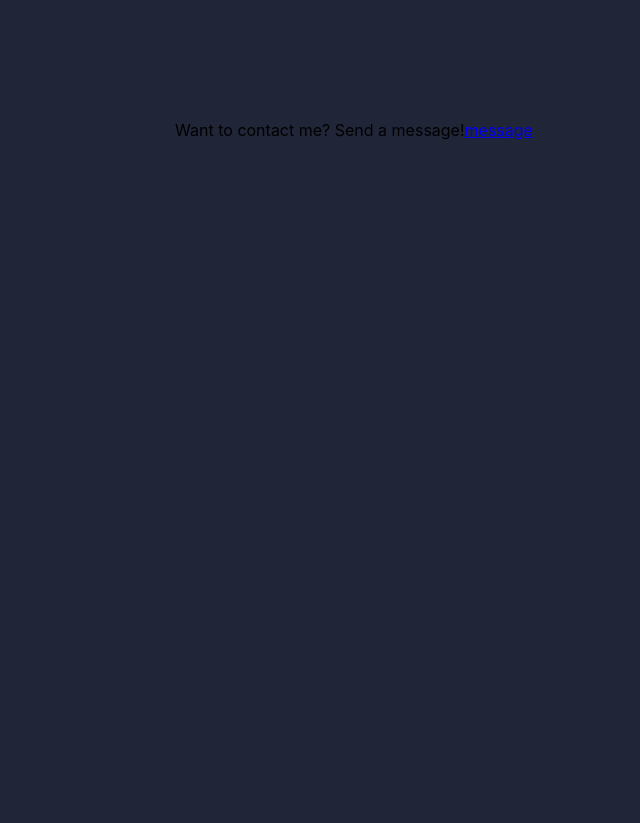
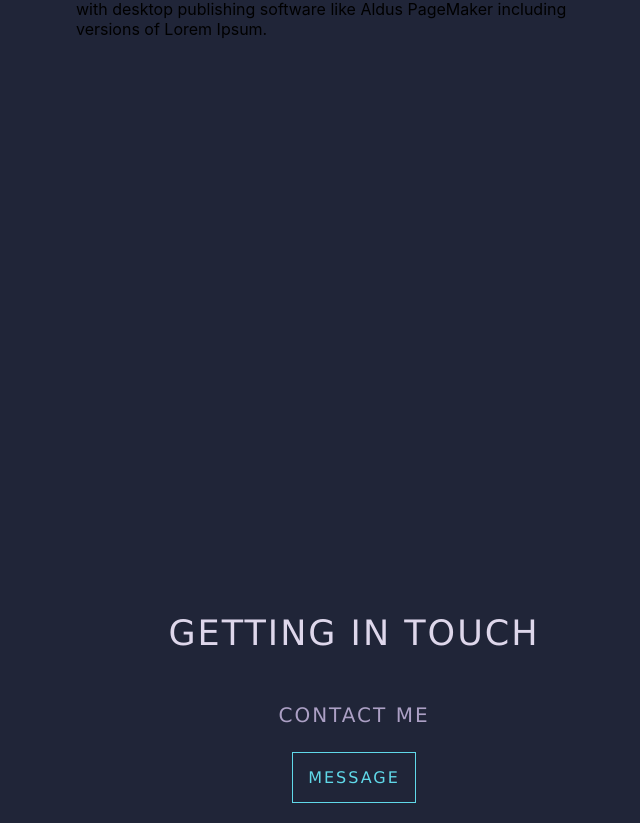
Before and after one commit to cindered/portfolio, a React (Create React App) app: page / in a window 1280 px wide. Shown: the part 1655-2478 px from the top of the page, without its empty margins (286-926 px from the left). Built offline with nearby package versions, Linux system fonts and the light colour scheme.

Commit message:
Additional Content
- Contact page styling
- Mail button
- Some transitions

```diff
--- a/src/App.css
+++ b/src/App.css
@@ -55,7 +55,7 @@ body {
 
 .nav-links li > .active {
   color: #ded7eb;
-  transition: 0.2s;
+  transition: 0.1s;
 }
 
 .about-container {
@@ -98,6 +98,7 @@ body {
 .projects-container{
   height: 100vh;
   width: 45%;
+  justify-content: center;
   display: flex;
   flex-direction: column;
   margin-left: auto;
@@ -139,7 +140,7 @@ body {
   transition: 0.2s;
 }
 .social-links a:hover {
-  padding-left: 5px;
+  padding-left: 2.5px;
   transition: 0.2s;
   color: #60d9e9;
 }
@@ -172,7 +173,47 @@ body {
 .contact-container {
   height: 100vh;
   width: 50%;
+  margin-left: auto;
+  margin-right: auto;
   display: flex;
   flex-direction: column;
   align-items: center;
+  justify-content: center;
+  margin-top: 175px;
+  padding: 50px;
+  font-family: montserrat, Verdana, Geneva, Tahoma, sans-serif;
 }
+
+.contact-title{
+  padding: 25px;
+  margin: 0px;
+  font-size: 35px;
+  color: #ded7eb;
+  text-transform: uppercase;
+  letter-spacing: 2px;
+}
+.contact-subtitle {
+  padding: 25px;
+  margin: 0px;
+  font-size: 20px;
+  color: #aca0c5;
+  text-transform: uppercase;
+  letter-spacing: 2px;
+}
+
+.contact-button {
+  color: #60d9e9;
+  padding: 15px;
+  text-transform: uppercase;
+  text-decoration: none;
+  letter-spacing: 2px;
+  border: solid 1px #60d9e9;
+  transition: 0.2s;
+}
+
+.contact-button:hover{
+  border-top: solid 1px #202538;
+  border-bottom: solid 1px #202538;
+  color: #ded7eb;
+  transition: 0.2s;
+}
--- a/src/App.js
+++ b/src/App.js
@@ -12,10 +12,10 @@ export default class App extends Component {
     return (
       <div className='app-container'>
         <Header/>
-        <Social/>
         <About/>
         <Projects/>
         <Contact/>
+        <Social/>
       </div>
     );
   }
--- a/src/components/Contact.js
+++ b/src/components/Contact.js
@@ -3,10 +3,9 @@ import React from 'react';
 export default function Projects(props) {
    return(
       <div className="contact-container">
-         <section>
-            Want to contact me? Send a message!
-            <a href="mailto:asaas_96@hotmail.co.uk">message</a>
-         </section>
+            <p className="contact-title">Getting in touch</p>
+            <p className="contact-subtitle">Contact me</p>
+            <a className="contact-button" href="mailto:asaas_96@hotmail.co.uk">message</a>
       </div>
    );
  }
--- a/src/components/NavLinks.js
+++ b/src/components/NavLinks.js
@@ -31,7 +31,7 @@ export default function NavLinks(props) {
                   to="contact-container"
                   spy={true}
                   smooth={true}
-                  offset={-100}
+                  offset={0}
                   duration={500}>contact
                </Link>
             </li>
```
